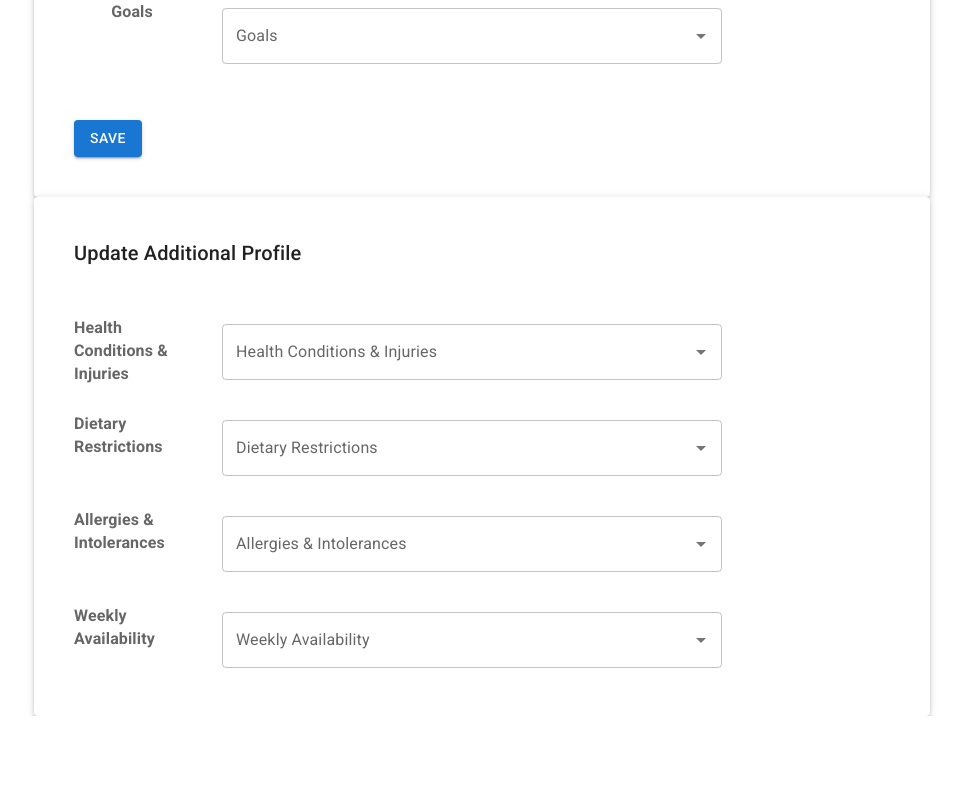
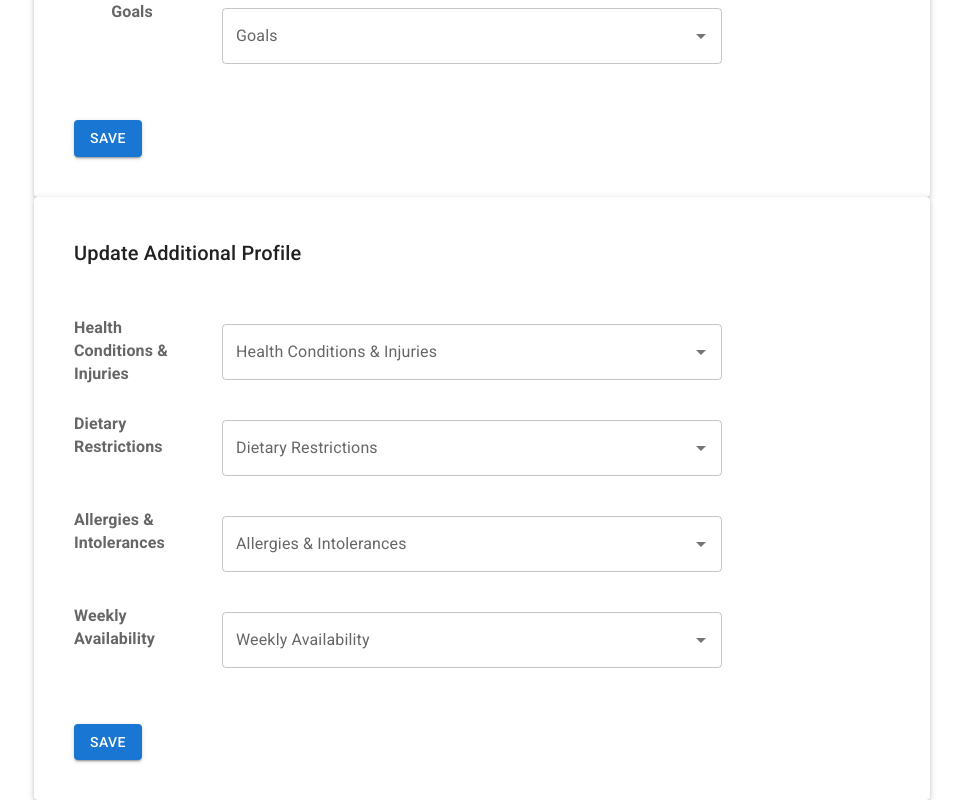
Before and after one commit to jakji93/airon-fitness, a React (Create React App) app in the folder client/: page /profile in a window 1280 px wide. Shown: the part 798-1598 px from the top of the page, without its empty margins (158-1121 px from the left). Before the commit the page ends 1514 px from the top, so only its background shows below. Built offline with nearby package versions, Linux system fonts and the light colour scheme.

Commit message:
feat: added save button to additional profile form

```diff
--- a/client/src/components/Profile/AdditionalInfoForm.jsx
+++ b/client/src/components/Profile/AdditionalInfoForm.jsx
@@ -1,3 +1,4 @@
+import { Grid, Button } from '@mui/material';
 import React, { useState } from 'react';
 
 import Form from './Forms/Form';
@@ -138,6 +139,14 @@ export default function AdditionalInfoForm() {
         setValue={setWeeklyAvailability}
         options={weeklyAvailabilityOptions}
       />
+      <Grid item xs={12} sm={6} />
+      <Grid item xs={12} sm={5} />
+      <Grid item xs={12} sm={4}>
+        <Button variant="contained" type="submit">
+          Save
+        </Button>
+      </Grid>
+      <Grid item xs={12} sm={5} />
     </Form>
   );
 }
```
